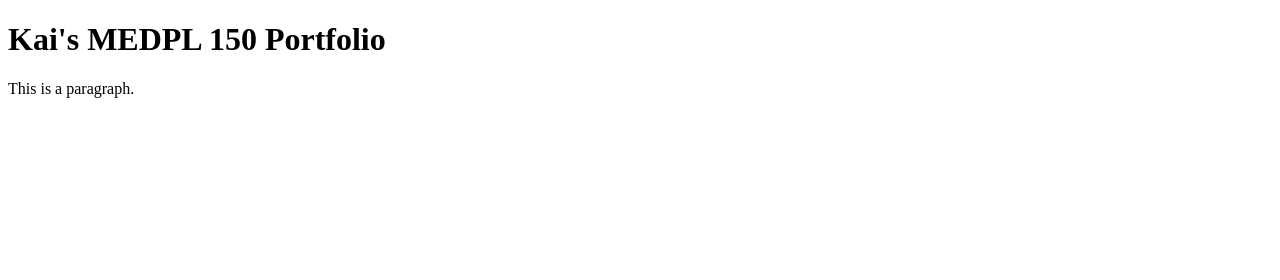
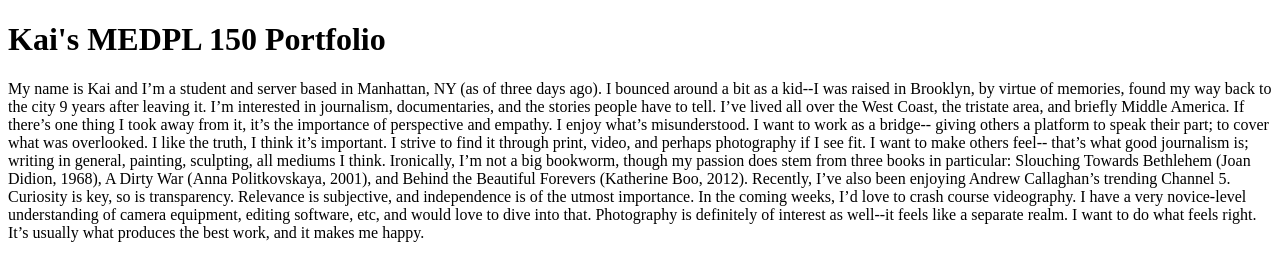
Before and after one commit to kaiwinston/medpl150, a plain HTML site: page index.html in a window 1280 px wide. Drawn offline with Linux system fonts and the light colour scheme.

Commit message:
Update index.html

```diff
--- a/index.html
+++ b/index.html
@@ -5,6 +5,13 @@
 </head>
 <body>
 <h1>Kai's MEDPL 150 Portfolio</h1>
-<p>This is a paragraph.</p>
+<p>My name is Kai and I’m a student and server based in Manhattan, NY (as of three days ago). I bounced around a bit as a kid--I was raised in Brooklyn, by virtue of memories, found my way back to the city 9 years after leaving it. I’m interested in journalism, documentaries, and the stories people have to tell. I’ve lived all over the West Coast, the tristate area, and briefly Middle America. If there’s one thing I took away from it, it’s the importance of perspective and empathy.
+
+ I enjoy what’s misunderstood. I want to work as a bridge-- giving others a platform to speak their part; to cover what was overlooked. I like the truth, I think it’s important. I strive to find it through print, video, and perhaps photography if I see fit. I want to make others feel-- that’s what good journalism is; writing in general, painting, sculpting, all mediums I think.
+
+Ironically, I’m not a big bookworm, though my passion does stem from three books in particular: Slouching Towards Bethlehem (Joan Didion, 1968), A Dirty War (Anna Politkovskaya, 2001), and Behind the Beautiful Forevers (Katherine Boo, 2012). Recently, I’ve also been enjoying Andrew Callaghan’s trending Channel 5. Curiosity is key, so is transparency. Relevance is subjective, and independence is of the utmost importance.
+
+In the coming weeks, I’d love to crash course videography. I have a very novice-level understanding of camera equipment, editing software, etc, and would love to dive into that. Photography is definitely of interest as well--it feels like a separate realm. I want to do what feels right. It’s usually what produces the best work, and it makes me happy.
+</p>
 </body>
 </html>
```
